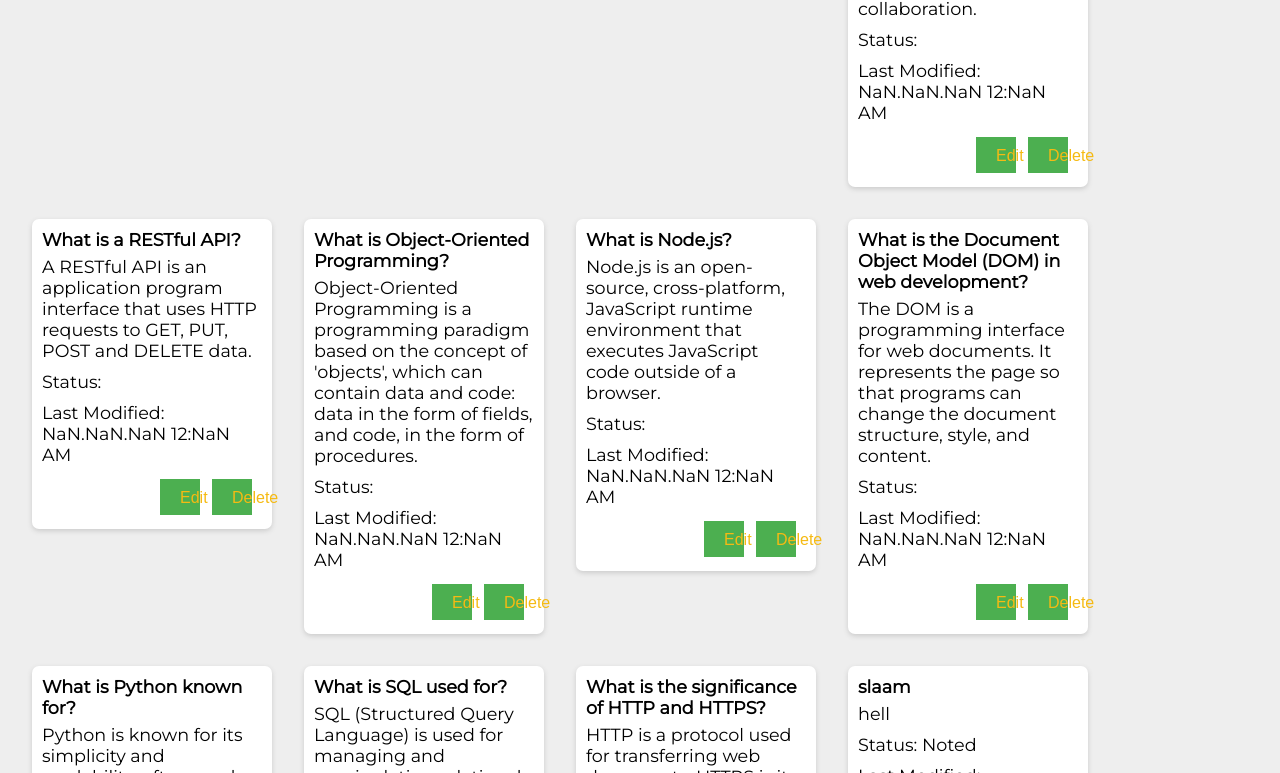
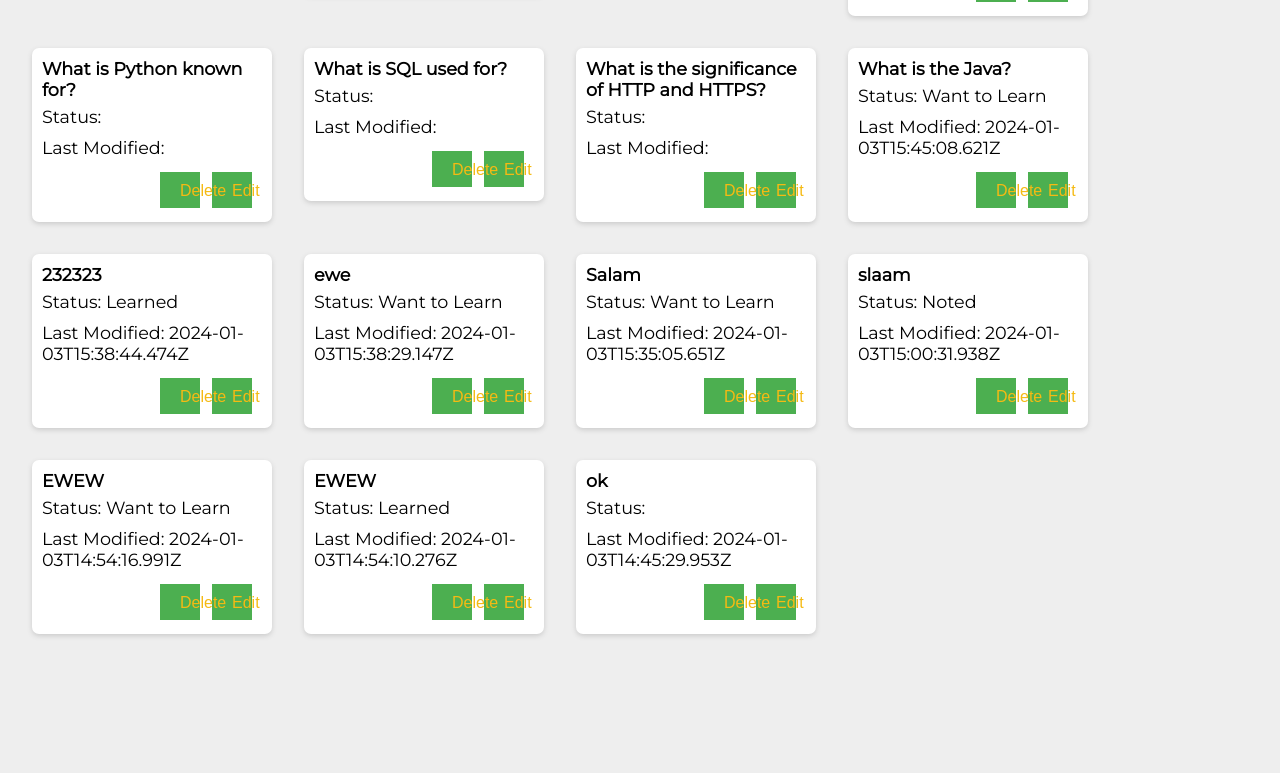
Before and after one commit to daufilataf/WebMobileAssignment3, a React (Create React App) app: page / in a window 1280 px wide. Shown: the part 787-1560 px from the top of the page. After the commit the page ends 1437 px from the top, so only its background shows below. Built offline with nearby package versions, Linux system fonts and the light colour scheme; data requests are answered from the project's data file; a web font is replaced by a local one.

Commit message:
Added card design(hide answer)

```diff
--- a/db.json
+++ b/db.json
@@ -88,6 +88,34 @@
       "lastModified": "2024-01-03T15:00:31.938Z",
       "status": "Noted",
       "id": 21
+    },
+    {
+      "question": "Salam",
+      "answer": "ok",
+      "lastModified": "2024-01-03T15:35:05.651Z",
+      "status": "Want to Learn",
+      "id": 22
+    },
+    {
+      "question": "ewe",
+      "answer": "wewewe",
+      "lastModified": "2024-01-03T15:38:29.147Z",
+      "status": "Want to Learn",
+      "id": 23
+    },
+    {
+      "question": "232323",
+      "answer": "wdsw",
+      "lastModified": "2024-01-03T15:38:44.474Z",
+      "status": "Learned",
+      "id": 24
+    },
+    {
+      "question": "What is the Java?",
+      "answer": "Java",
+      "lastModified": "2024-01-03T15:45:08.621Z",
+      "status": "Want to Learn",
+      "id": 25
     }
   ]
 }
--- a/public/styles.css
+++ b/public/styles.css
@@ -49,6 +49,7 @@
   color: #ccc;
 }
 .note {
+  cursor: pointer;
   background: #fff;
   border-radius: 7px;
   box-shadow: 0 2px 5px #ccc;
--- a/src/components/App.jsx
+++ b/src/components/App.jsx
@@ -143,6 +143,7 @@
     title={noteItem.question}
     content={noteItem.answer}
     status={noteItem.status}
+    lastModified={noteItem.lastModified}
     onDelete={deleteNote}
     onEdit={editNoteHandler}
         />
--- a/src/components/Note.jsx
+++ b/src/components/Note.jsx
@@ -1,6 +1,12 @@
-import React from "react";
+import React, { useState } from "react";
 
 function Note(props) {
+  const [isAnswerVisible, setIsAnswerVisible] = useState(false);
+
+  function handleCardClick() {
+    setIsAnswerVisible(!isAnswerVisible);
+  }
+
   function handleDelete() {
     props.onDelete(props.id);
   }
@@ -8,6 +14,7 @@
   function handleEdit() {
     props.onEdit(props.id);
   }
+
   function formatDate(isoString) {
     const date = new Date(isoString);
     const day = date.getDate().toString().padStart(2, '0');
@@ -23,15 +30,18 @@
 
   return (
     <div className="note">
-      <h1>{props.title}</h1>
-      <p>{props.content}</p>
-      <p>Status: {props.status}</p>
-      <p>Last Modified: {formatDate(props.lastModified)}</p>
-      <button onClick={handleDelete}>Delete</button>
-      <button onClick={handleEdit}>Edit</button>
+      <div onClick={handleCardClick}>
+        <h1>{props.title}</h1>
+        {isAnswerVisible && <p>{props.content}</p>}
+      </div>
+      <div className="note-footer">
+        <p>Status: {props.status}</p>
+        <p>Last Modified: {props.lastModified}</p>
+        <button onClick={handleEdit}>Edit</button>
+        <button onClick={handleDelete}>Delete</button>
+      </div>
     </div>
   );
 }
 
-
 export default Note;
```
Also changed, not shown: src/components/Contact.jsx (added). Lines whose indentation alone changed are shown as unchanged.
